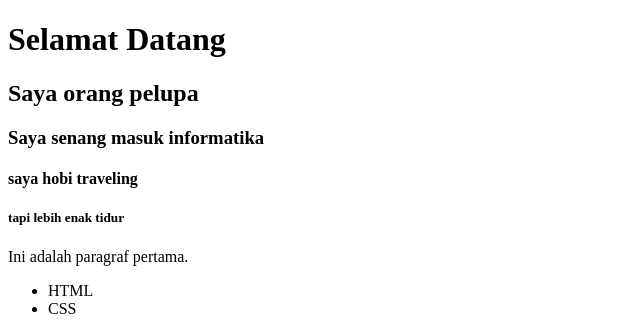
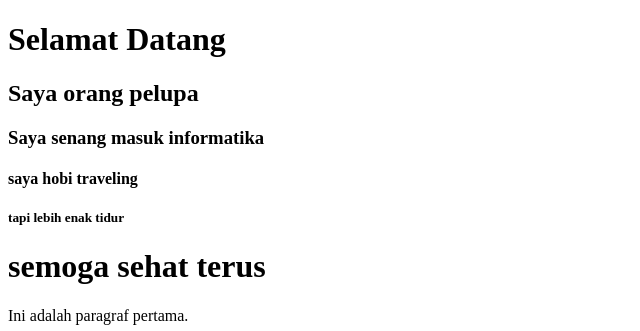
Before and after one commit to citrascir/pwd5, a plain HTML site: page index.html in a window 1280 px wide. Shown: the top 331 px of the page, without its empty margins (0-640 px from the left). Drawn offline with Linux system fonts and the light colour scheme.

Commit message:
harus tetap semangat

```diff
--- a/index.html
+++ b/index.html
@@ -12,6 +12,7 @@
     <h3>Saya senang masuk informatika</h3>
     <h4>saya hobi traveling</h4>
     <h5> tapi lebih enak tidur</h5>
+    <h1>semoga sehat terus</h1>
 
 
     <p>Ini  adalah paragraf pertama.</p>
```
